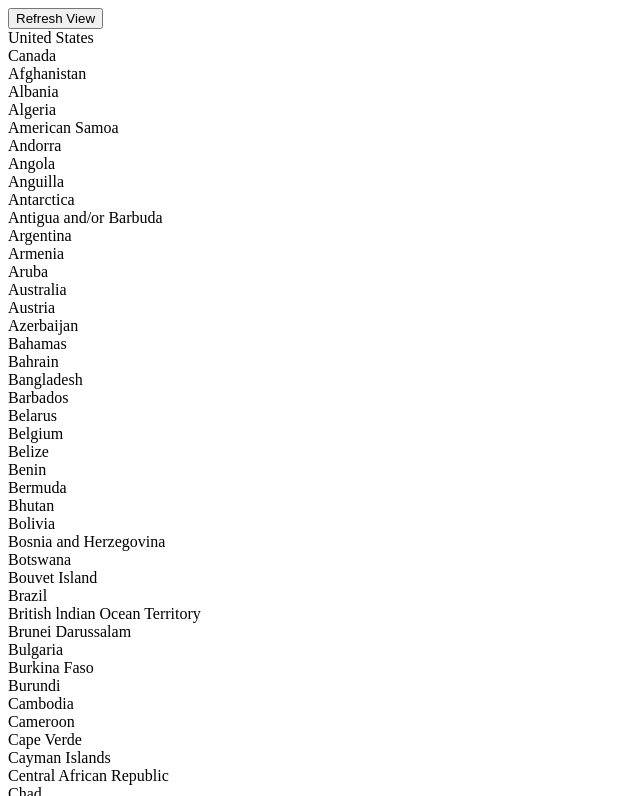
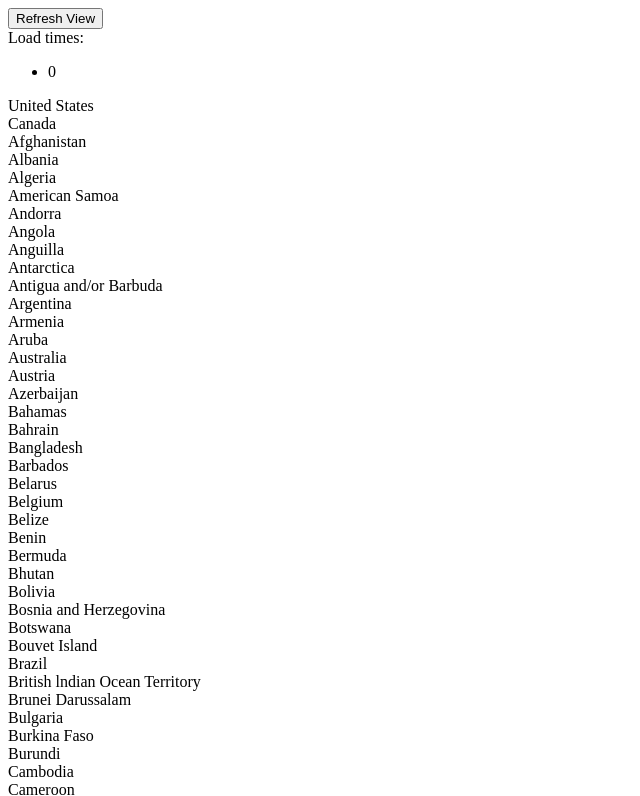
Before and after one commit to robmonie/sc_memory_leak, a plain HTML site: page index.html in a window 1280 px wide. Both pictures are taken after a click on the button "Refresh View". Shown: the top 796 px of the page, without its empty margins (0-640 px from the left). Drawn offline with Linux system fonts and the light colour scheme.

Commit message:
added timer code

```diff
--- a/index.html
+++ b/index.html
@@ -11,6 +11,8 @@
   <script src="sproutcore-datastore.js"></script>
   <script src="main.js"></script>
   <button id="refresh">Refresh View</button>
+  <div>Load times:</div>
+  <ul id="load-time-log"></ul>
   <script type="text/x-handlebars">
     {{#collection SC.CollectionView contentBinding="App.countryArrayController"}}
       {{content.name}}
--- a/main.js
+++ b/main.js
@@ -19,21 +19,18 @@ App.Datasource = SC.DataSource.extend({
 
 		var dataSource = this, storeKeys;
 
-		if(query.location === 'remote') {
-
-			//Incrementing the ids during each load to simulate different records... this helps to
-			//show the accumulation of records in the store.
+			// Incrementing the ids during each load to simulate different records... this helps to
+			// show the accumulation of records in the store.
 			App.countries.forEach(function(country) {
 				country.id = dataSource.get('lastCountryId');
 				dataSource.set('lastCountryId', country.id + 1);
 			});
 
-			//This would usually be in an asynch callback from ajax response
-/*			store.unloadRecords(query.recordType);*/
+			// This would usually be in an asynch callback from ajax response
+      /* store.unloadRecords(query.recordType); -- uncomment this to make things worse */
 			storeKeys = store.loadRecords(query.recordType, App.countries);
 			store.loadQueryResults(query, storeKeys);
-
-		}
+      console.log("results loaded");
 	}
 
 });
@@ -58,9 +55,20 @@ App.countryArrayController = SC.ArrayProxy.create({
 
 
 $(function() {
+
+  var refreshTimes = []
+
   $("#refresh").click(function() {
+
+    var startMillis = new Date().getTime();
 		console.log("Refreshing View...");
+
 		App.countryArrayController.set('content', App.Country.findAll());
+
+    var runTime = (new Date().getTime() - startMillis) / 1000;
+    console.log(runTime);
+		$("#load-time-log").append("<li>" + runTime + "</li>")
+
   });
 });
 
```
